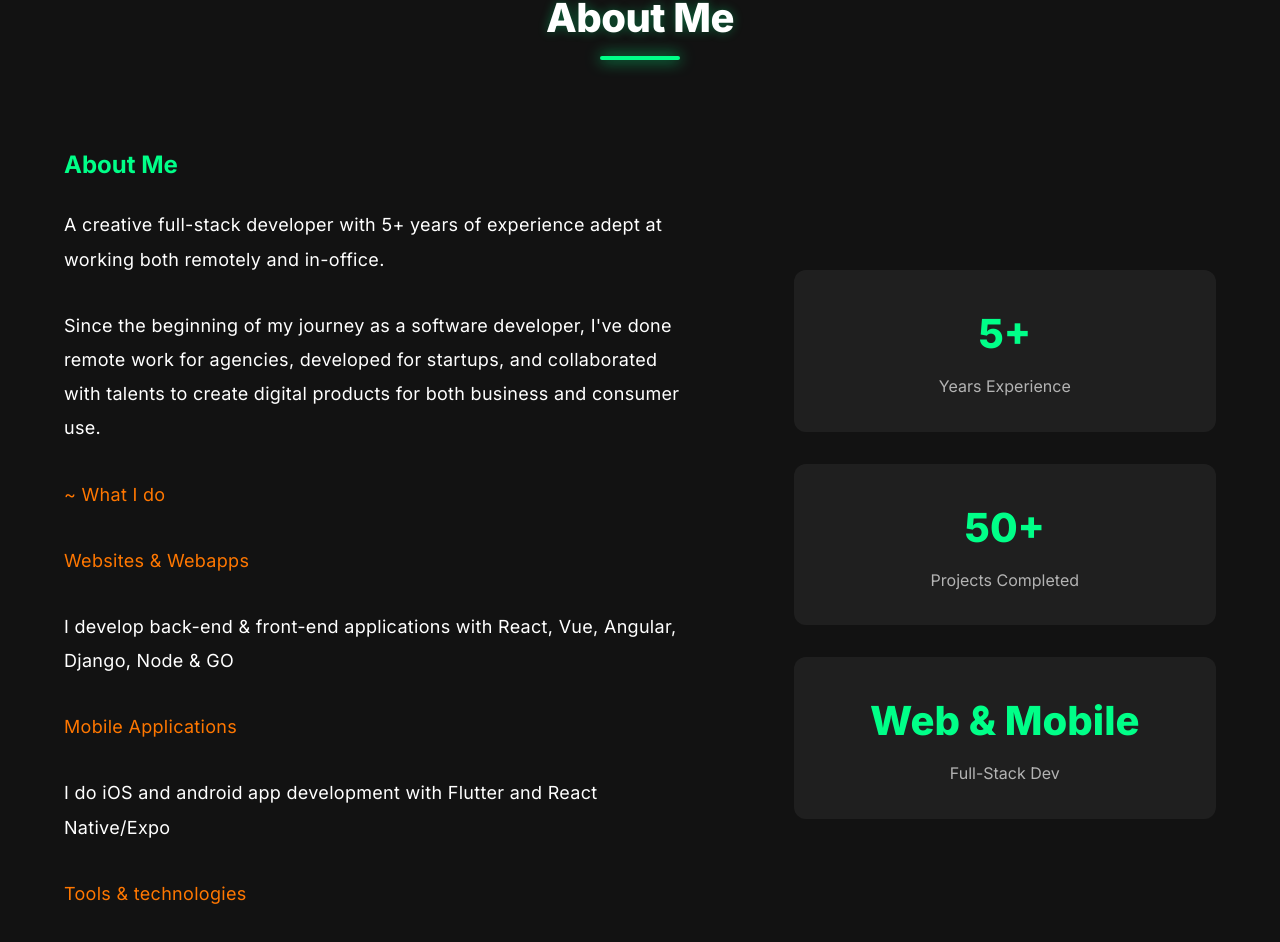
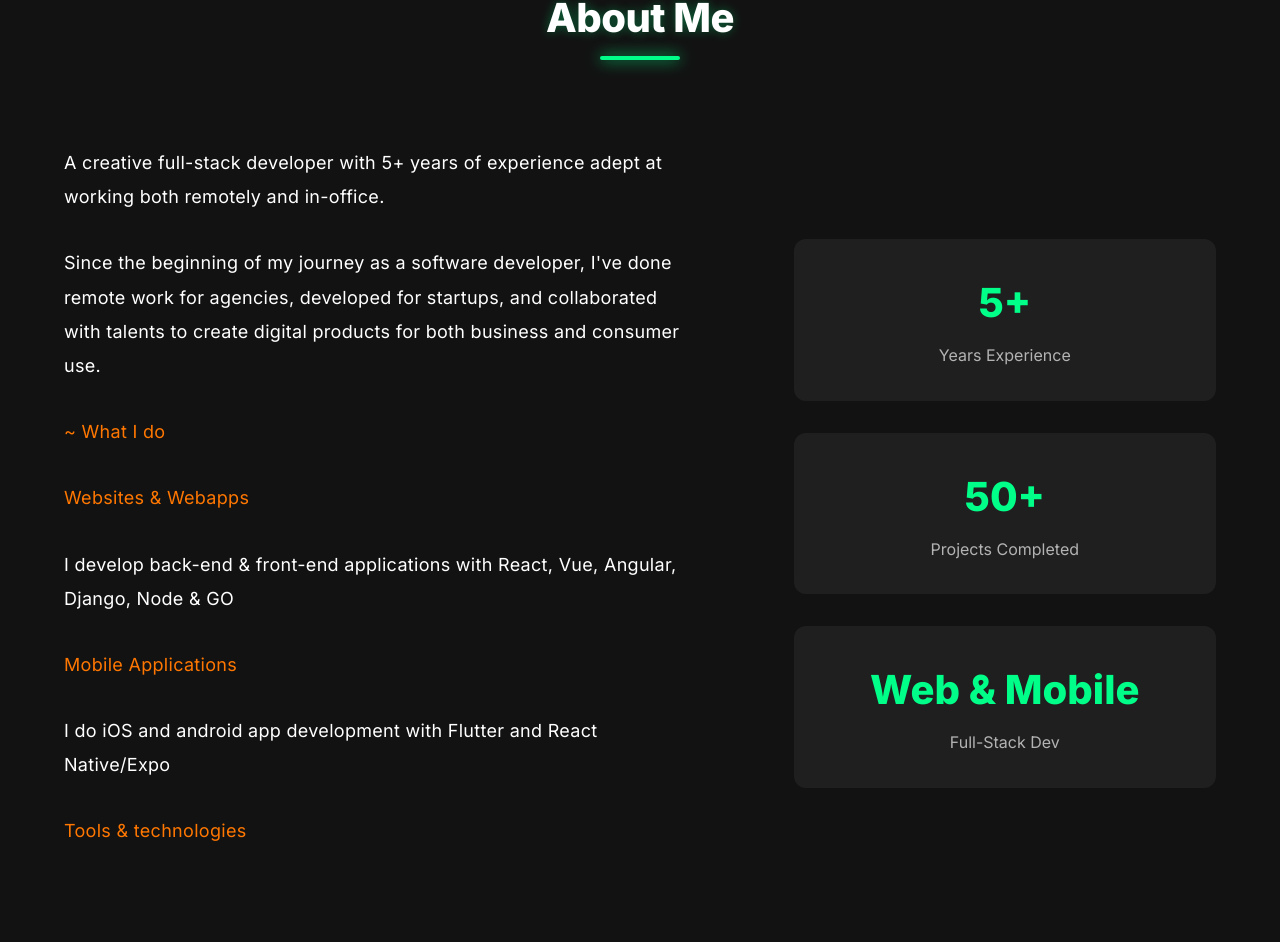
Before and after one commit to isackkibet/isack-profile, a React (Vite) app in the folder portfolio-frontend/: page / in a window 1280 px wide. Shown: the part 990-1932 px from the top of the page. Built offline with nearby package versions, Linux system fonts and the light colour scheme; no server answers.

Commit message:
Consolidate About section content by removing redundant heading

```diff
--- a/portfolio-frontend/src/components/sections/About.jsx
+++ b/portfolio-frontend/src/components/sections/About.jsx
@@ -15,7 +15,6 @@ const About = () => {
 
         <div className="about-content">
           <div className="about-text">
-            <h3>About Me</h3>
             <p>
               A creative full-stack developer with 5+ years of experience adept at working both remotely and in-office.
             </p>
```
